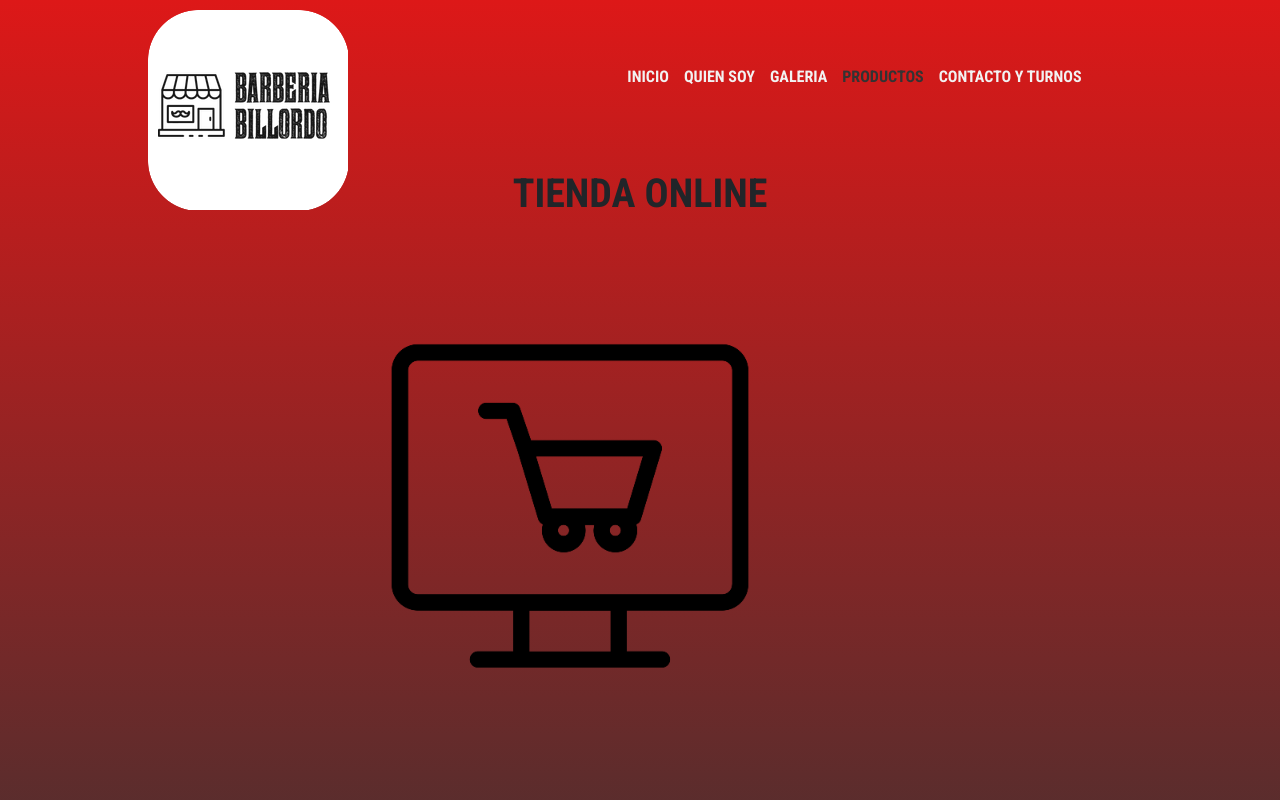
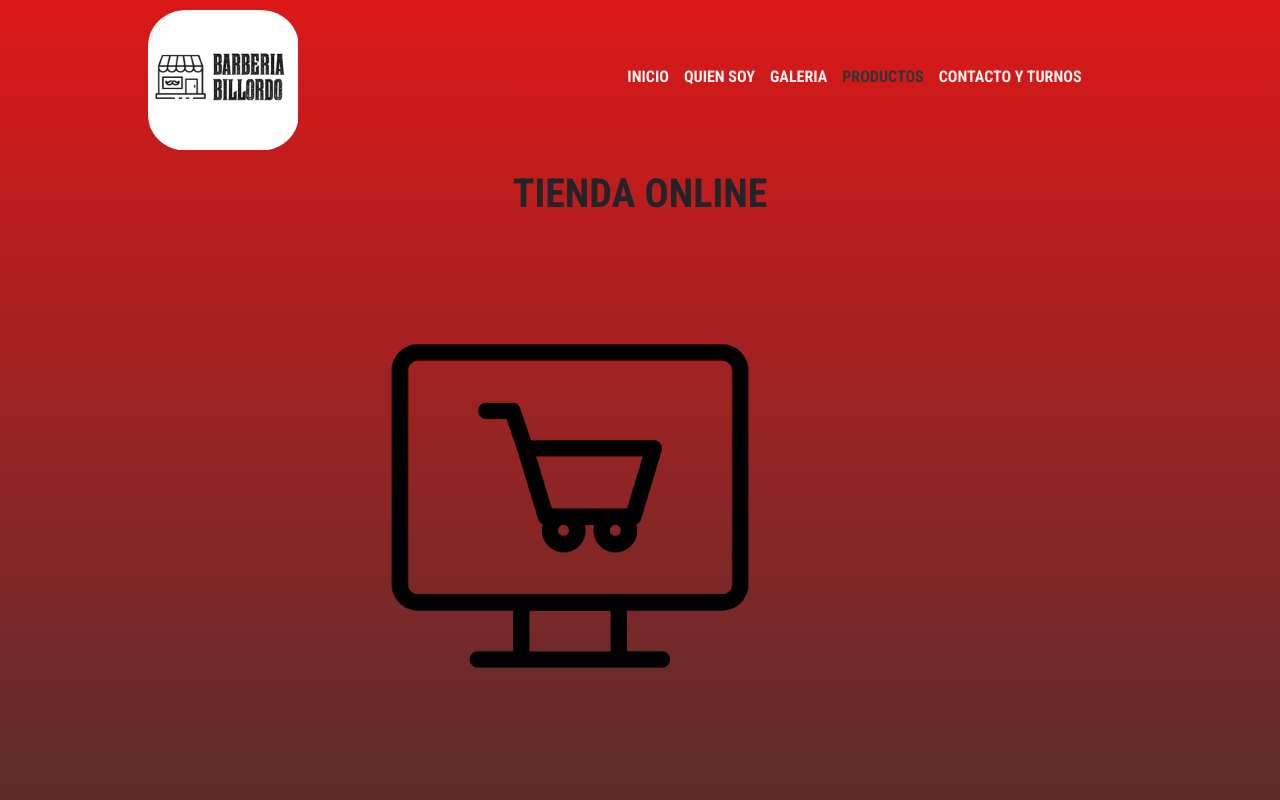
Before and after one commit to elgranmza/preentrega, a website: page pages/productos.html in a window 1280 px wide. Shown: the top 800 px of the page. Drawn offline with nearby package versions, Linux system fonts and the light colour scheme.

Commit message:
correccion de img en logo de productos

```diff
--- a/pages/productos.html
+++ b/pages/productos.html
@@ -25,8 +25,8 @@
 
 <body>
     <header>
-        <div class="logo-nav">
-            <img src="../img/logo.png" alt="logo barberia">
+        <div>
+            <img class="logo-nav" src="../img/logo.png" alt="logo barberia">
         </div>
         <nav>
             <div class="menu">
```
